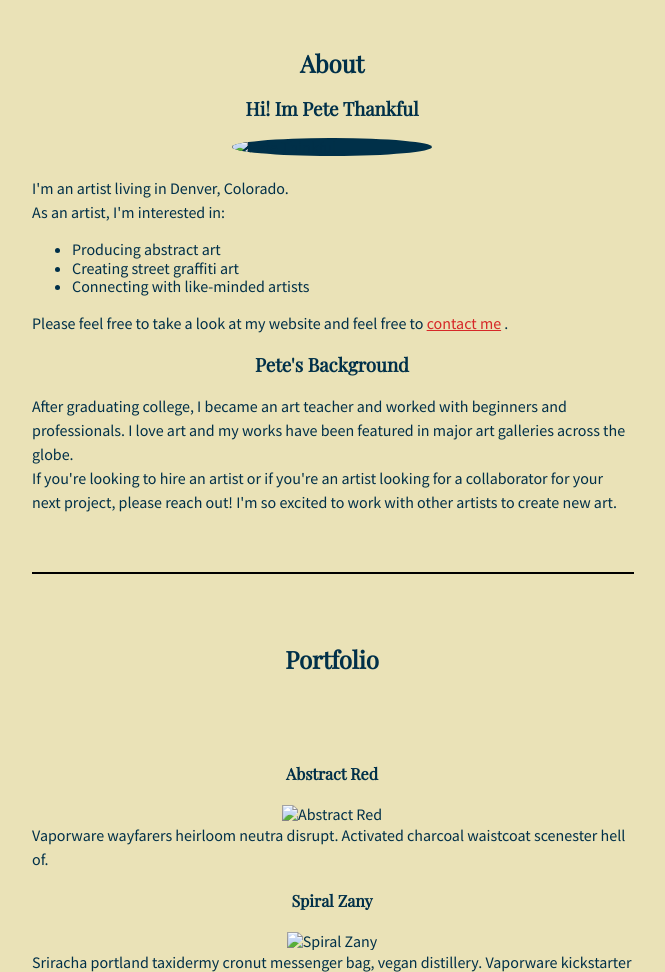
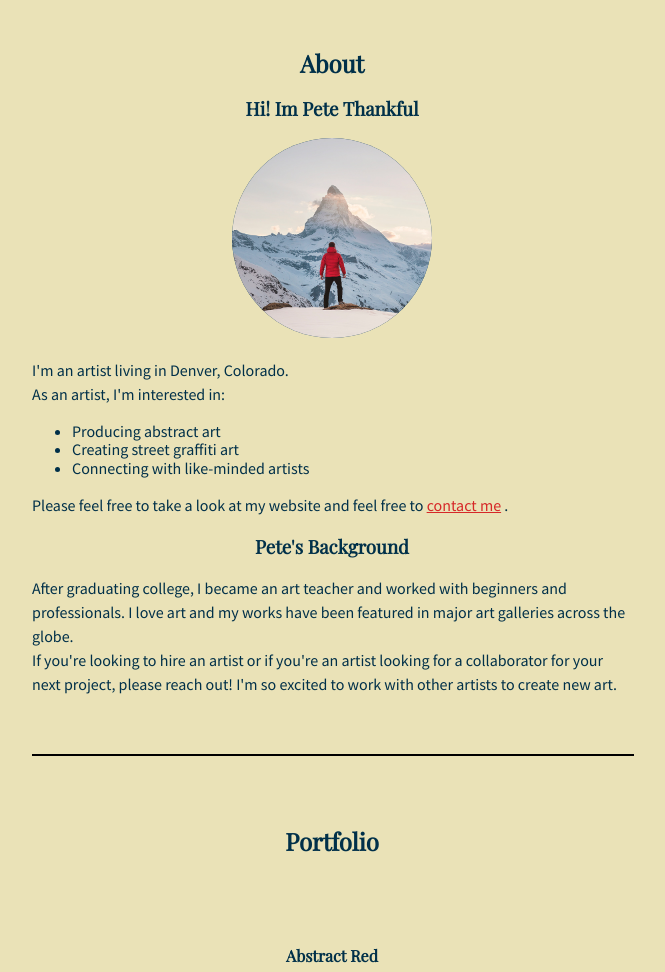
Before and after one commit to ChrisBrezzy215/pete-thinkful, a plain HTML site: page index.html in a window 1280 px wide. Shown: the part 160-1132 px from the top of the page, without its empty margins (308-973 px from the left). Drawn offline with nearby package versions, Linux system fonts and the light colour scheme.

Commit message:
Update index.html

```diff
--- a/index.html
+++ b/index.html
@@ -25,7 +25,7 @@
     <div>
       <h3>Hi! Im Pete Thankful</h3>
 
-         <img src="images/pete-thinkful.png" class="image-circle"  alt="Pete Thinkful">
+         <img src="pete-thinkful.png" class="image-circle"  alt="Pete Thinkful">
 
 <article>
      <p>I'm an artist living in Denver, Colorado.</p>
@@ -59,14 +59,14 @@ excited to work with other artists to create new art.
 
         <div>
           <h4>Abstract Red</h4>
-          <img src="images/abstract-red.png" alt="Abstract Red">
+          <img src="/abstract-red.png" alt="Abstract Red">
           <p>Vaporware wayfarers heirloom neutra disrupt. Activated charcoal
 waistcoat scenester hell of.</p>
         </div>
 
         <div>
           <h4>Spiral Zany</h4>
-          <img src="images/spiral-zany.png" alt="Spiral Zany">
+          <img src="/spiral-zany.png" alt="Spiral Zany">
           <p>Sriracha portland taxidermy cronut messenger bag, vegan
 distillery. Vaporware kickstarter air plant mumblecore food truck.
 </p>
@@ -74,7 +74,7 @@ distillery. Vaporware kickstarter air plant mumblecore food truck.
 
         <div>
           <h4>Melted Rainbow</h4>
-          <img src="images/melted-rainbow.png" alt="Melted Rainbow">
+          <img src="/melted-rainbow.png" alt="Melted Rainbow">
           <p>Edison bulb single-origin coffee snackwave, actually ennui
 locavore shabby chic forage.</p>
         </div>
```
